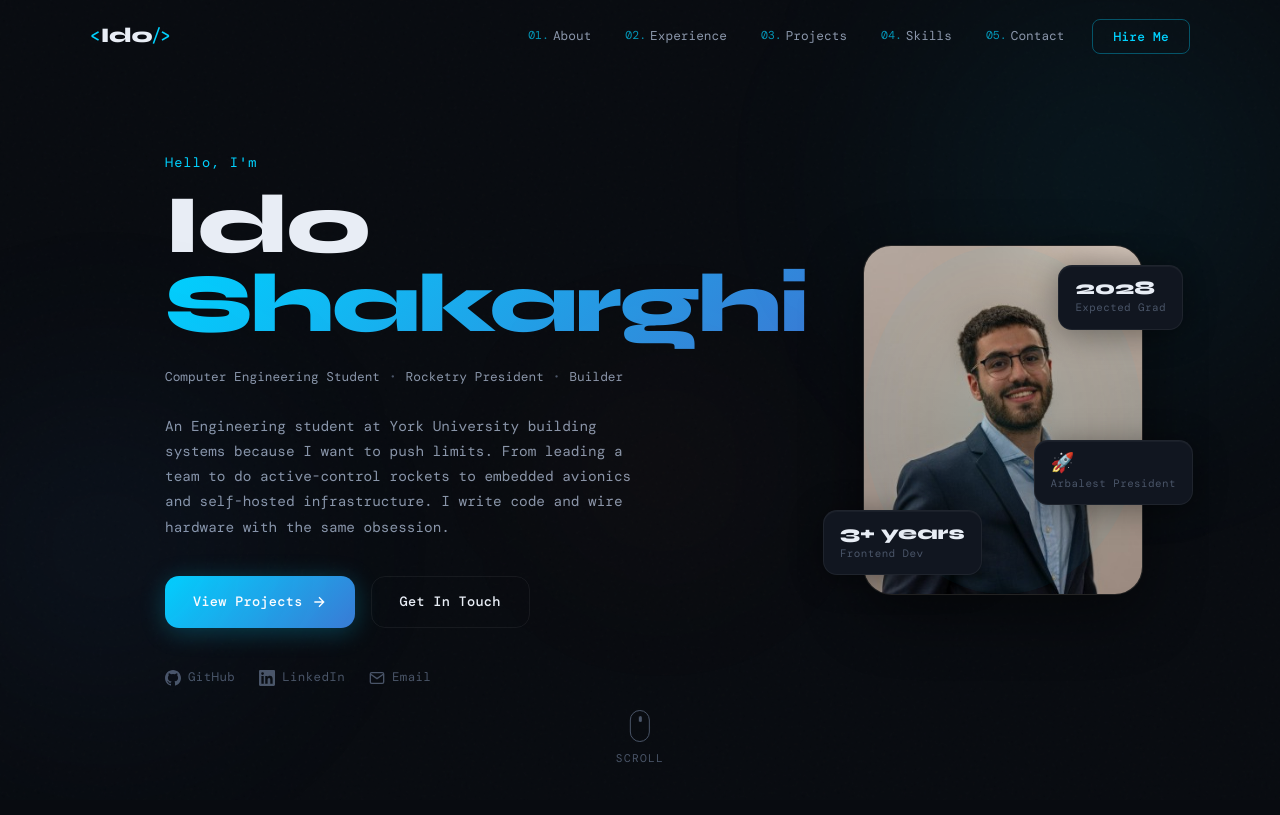
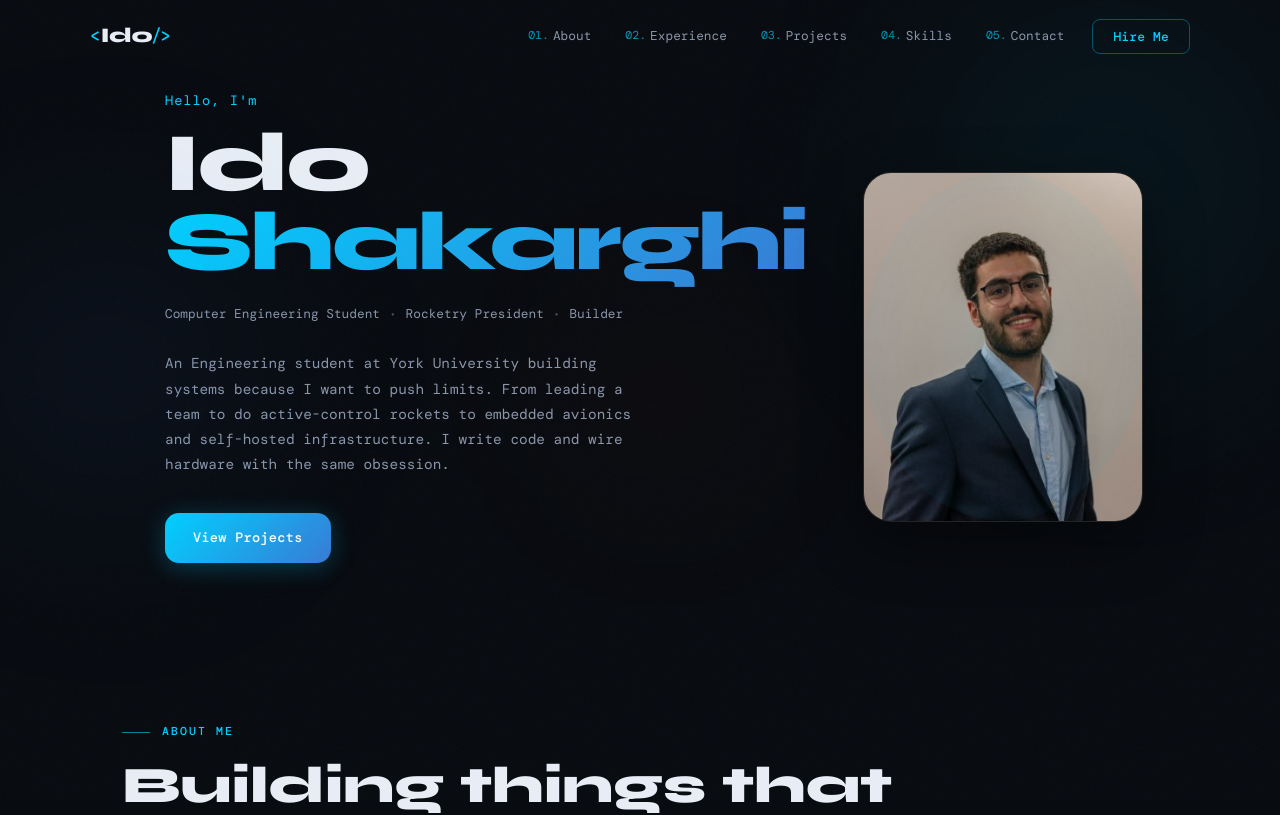
Before and after one commit to idoshakarghi/portfoliowebsite, a React (Vite) app: page / in a window 1280 px wide. Shown: the top 815 px of the page. Built offline with nearby package versions, Linux system fonts and the light colour scheme; a web font is replaced by a local one.

Commit message:
Fixed some centering issues

```diff
--- a/src/components/Hero.css
+++ b/src/components/Hero.css
@@ -1,12 +1,30 @@
 .hero {
-  min-height: 100vh;
-  display: flex;
-  flex-direction: column;
-  align-items: center;
-  justify-content: center;
-  position: relative;
-  overflow: hidden;
-  padding: 100px 32px 60px;
+  min-height: auto;      /* remove full screen height */
+  height: auto;
+  padding: 90px 32px 20px; /* reduce bottom padding hard */
+}
+
+.hero__inner {
+  gap: 30px; /* tighter spacing inside */
+}
+
+.hero__bio {
+  margin-bottom: 20px;
+}
+
+.hero__actions {
+  margin-bottom: 0;
+}
+
+@media (max-width: 768px) {
+  .hero {
+    min-height: auto;
+    padding: 95px 20px 10px;
+  }
+
+  .hero__inner {
+    gap: 18px;
+  }
 }
 
 /* Ambient blobs */
@@ -347,10 +365,36 @@
 @media (max-width: 900px) {
   .hero__inner {
     grid-template-columns: 1fr;
-    text-align: left;
+    text-align: center;   /* change from left to center */
+    gap: 28px;
+    justify-items: center; /* centers grid children */
+  }
+
+  .hero__greeting,
+  .hero__roles,
+  .hero__actions,
+  .hero__socials {
+    justify-content: center;
+  }
+
+  .hero__bio {
+    max-width: 100%;
+    margin-left: auto;
+    margin-right: auto;
   }
 
   .hero__visual {
+    display: flex;
+    order: -1;
+    justify-content: center;
+  }
+
+  .hero__photo-frame {
+    width: 220px;
+    height: 280px;
+  }
+
+  .hero__stat-card {
     display: none;
   }
 }
--- a/src/components/Hero.jsx
+++ b/src/components/Hero.jsx
@@ -5,7 +5,6 @@ import headshot from '../assets/headshot.jpg'
 export default function Hero() {
   return (
     <section className="hero" id="hero">
-      {/* Ambient background blobs */}
       <div className="hero__blob hero__blob--1" />
       <div className="hero__blob hero__blob--2" />
       <div className="hero__blob hero__blob--3" />
@@ -25,7 +24,7 @@ export default function Hero() {
             className="hero__name"
             initial={{ opacity: 0, y: 30 }}
             animate={{ opacity: 1, y: 0 }}
-            transition={{ delay: 0.35, duration: 0.7, ease: [0.4,0,0.2,1] }}
+            transition={{ delay: 0.35, duration: 0.7 }}
           >
             Ido
             <br />
@@ -64,42 +63,6 @@ export default function Hero() {
           >
             <a href="#projects" className="hero__btn hero__btn--primary">
               View Projects
-              <svg width="16" height="16" fill="none" stroke="currentColor" strokeWidth="2" viewBox="0 0 24 24">
-                <path d="M5 12h14M12 5l7 7-7 7"/>
-              </svg>
-            </a>
-            <a href="#contact" className="hero__btn hero__btn--secondary">
-              Get In Touch
-            </a>
-          </motion.div>
-
-          <motion.div
-            className="hero__socials"
-            initial={{ opacity: 0 }}
-            animate={{ opacity: 1 }}
-            transition={{ delay: 1, duration: 0.6 }}
-          >
-            <a
-              href="https://github.com/IdoShakarghi"
-              target="_blank"
-              rel="noopener noreferrer"
-              className="hero__social-link"
-            >
-              <GithubIcon />
-              GitHub
-            </a>
-            <a
-              href="https://www.linkedin.com/in/ido-shakarghi-8b8213343/"
-              target="_blank"
-              rel="noopener noreferrer"
-              className="hero__social-link"
-            >
-              <LinkedInIcon />
-              LinkedIn
-            </a>
-            <a href="mailto:Idoeli2907@gmail.com" className="hero__social-link">
-              <MailIcon />
-              Email
             </a>
           </motion.div>
         </div>
@@ -108,69 +71,18 @@ export default function Hero() {
           className="hero__visual"
           initial={{ opacity: 0, scale: 0.9 }}
           animate={{ opacity: 1, scale: 1 }}
-          transition={{ delay: 0.4, duration: 0.8, ease: [0.4,0,0.2,1] }}
+          transition={{ delay: 0.4, duration: 0.8 }}
         >
           <div className="hero__photo-frame">
-           <img
-           src={headshot}
-          alt="Ido Shakarghi"
-          className="hero__photo"
-          />
+            <img
+              src={headshot}
+              alt="Ido Shakarghi"
+              className="hero__photo"
+            />
             <div className="hero__photo-glow" />
-          </div>
-
-          <div className="hero__stat-card hero__stat-card--1">
-            <span className="hero__stat-value">2028</span>
-            <span className="hero__stat-label">Expected Grad</span>
-          </div>
-          <div className="hero__stat-card hero__stat-card--2">
-            <span className="hero__stat-value">🚀</span>
-            <span className="hero__stat-label">Arbalest President</span>
-          </div>
-          <div className="hero__stat-card hero__stat-card--3">
-            <span className="hero__stat-value">3+ years</span>
-            <span className="hero__stat-label">Frontend Dev</span>
           </div>
         </motion.div>
       </div>
-
-      <motion.a
-        href="#about"
-        className="hero__scroll"
-        initial={{ opacity: 0 }}
-        animate={{ opacity: 1 }}
-        transition={{ delay: 1.2 }}
-      >
-        <div className="hero__scroll-mouse">
-          <div className="hero__scroll-wheel" />
-        </div>
-        <span>Scroll</span>
-      </motion.a>
     </section>
   )
 }
-
-function GithubIcon() {
-  return (
-    <svg width="16" height="16" fill="currentColor" viewBox="0 0 24 24">
-      <path d="M12 0C5.37 0 0 5.37 0 12c0 5.3 3.44 9.8 8.2 11.38.6.11.82-.26.82-.58v-2.03c-3.34.73-4.04-1.61-4.04-1.61-.54-1.38-1.33-1.75-1.33-1.75-1.09-.74.08-.73.08-.73 1.2.09 1.84 1.24 1.84 1.24 1.07 1.83 2.8 1.3 3.49 1 .11-.78.42-1.3.76-1.6-2.67-.3-5.47-1.33-5.47-5.93 0-1.31.47-2.38 1.24-3.22-.13-.3-.54-1.52.12-3.18 0 0 1.01-.32 3.3 1.23a11.5 11.5 0 0 1 3-.4 11.5 11.5 0 0 1 3 .4c2.29-1.55 3.3-1.23 3.3-1.23.66 1.66.25 2.88.12 3.18.77.84 1.24 1.91 1.24 3.22 0 4.61-2.81 5.63-5.48 5.92.43.37.81 1.1.81 2.22v3.29c0 .32.21.7.82.58C20.56 21.8 24 17.3 24 12 24 5.37 18.63 0 12 0z"/>
-    </svg>
-  )
-}
-
-function LinkedInIcon() {
-  return (
-    <svg width="16" height="16" fill="currentColor" viewBox="0 0 24 24">
-      <path d="M20.45 20.45h-3.55v-5.57c0-1.33-.03-3.04-1.85-3.04-1.85 0-2.13 1.44-2.13 2.94v5.67H9.36V9h3.41v1.56h.05c.47-.9 1.64-1.85 3.37-1.85 3.61 0 4.27 2.37 4.27 5.46v6.28zM5.34 7.43a2.06 2.06 0 1 1 0-4.12 2.06 2.06 0 0 1 0 4.12zm1.78 13.02H3.56V9h3.56v11.45zM22.22 0H1.77C.79 0 0 .77 0 1.73v20.54C0 23.23.79 24 1.77 24h20.45C23.2 24 24 23.23 24 22.27V1.73C24 .77 23.2 0 22.22 0z"/>
-    </svg>
-  )
-}
-
-function MailIcon() {
-  return (
-    <svg width="16" height="16" fill="none" stroke="currentColor" strokeWidth="2" viewBox="0 0 24 24">
-      <path d="M4 4h16c1.1 0 2 .9 2 2v12c0 1.1-.9 2-2 2H4c-1.1 0-2-.9-2-2V6c0-1.1.9-2 2-2z"/>
-      <polyline points="22,6 12,13 2,6"/>
-    </svg>
-  )
-}
```
